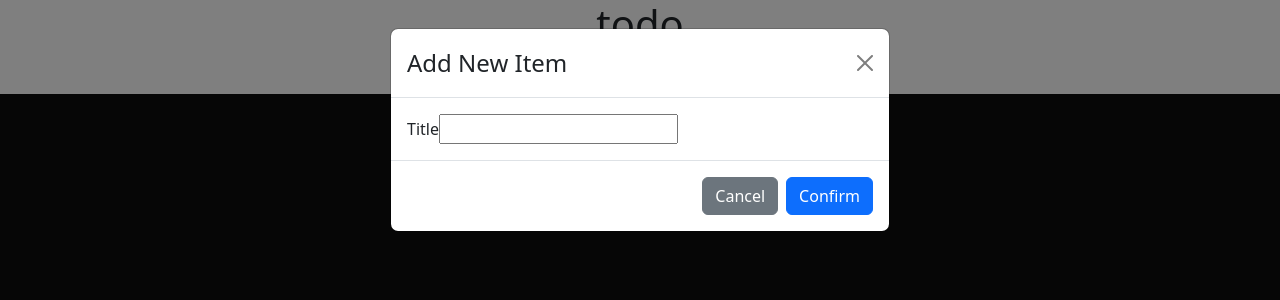
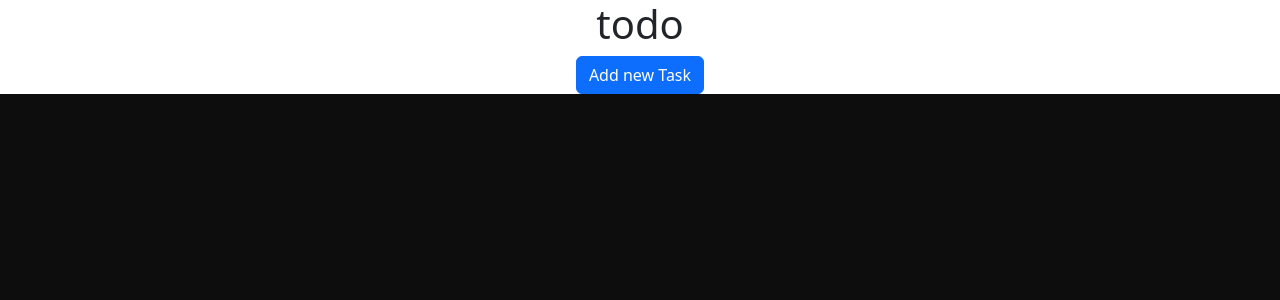
Before and after one commit to AnushkaPraveen/react-todo-app, a React (Create React App) app: page / in a window 1280 px wide. Shown: the top 300 px of the page. Built offline with nearby package versions, Linux system fonts and the light colour scheme.

Commit message:
new task add function add text input handle impelement

```diff
--- a/src/component/addNewTask.js
+++ b/src/component/addNewTask.js
@@ -1,18 +1,42 @@
+import { useContext, useState } from "react";
+import TodoContext from "../store/todoContext";
 import { Modal, Button } from "react-bootstrap";
 
-const AddNewTask = () => {
+const AddNewTask = ({show}) => {
+  const [newTask, setNewTask] = useState();
+  const ctx = useContext(TodoContext);
+
+  const addNewTaskHandler = (event) => {
+    event.preventDefault();
+    console.log(event.target.value);
+    setNewTask(event.target.value);
+  };
+
+  const submit = () => {
+    ctx.todoDispatch({
+      type: "ADD",
+      task: {
+        id: Math.floor(Math.random() * 6) + 1,
+        name: newTask,
+        isCompleted: false,
+      },
+    });
+  };
+
   return (
-    <Modal show={true}>
-      <Modal.Header closeButton>
+    <Modal show={show}>
+      <Modal.Header >
         <Modal.Title>Add New Item</Modal.Title>
       </Modal.Header>
       <Modal.Body>
         <label>Title</label>
-        <input type="text" id="task" name="task" />
+        <input type="text" id="task" name="task" onChange={addNewTaskHandler} />
       </Modal.Body>
       <Modal.Footer>
         <Button variant="secondary">Cancel</Button>
-        <Button variant="primary">Confirm</Button>
+        <Button variant="primary" onClick={submit}>
+          Confirm
+        </Button>
       </Modal.Footer>
     </Modal>
   );
```
